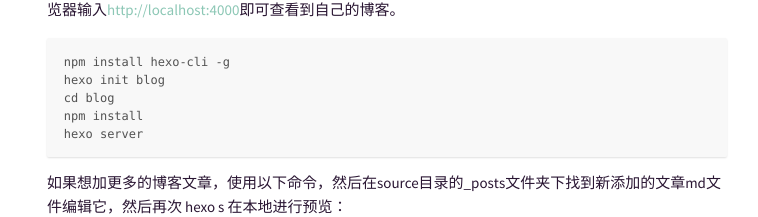
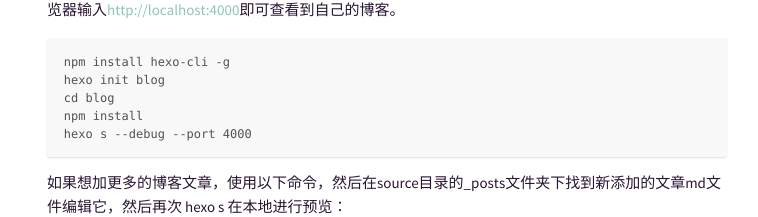
Before and after one commit to umatobu/umatobu.github.io, a plain HTML site: page 2019/10/14/使用Hexo框架搭建GitHub博客/index.html in a window 1280 px wide. Shown: the part 1354-1571 px from the top of the page, without its empty margins (253-1011 px from the left). Drawn offline with Linux system fonts and the light colour scheme.

Commit message:
Site updated: 2019-10-14 15:13:47

```diff
--- a/2019/10/14/使用Hexo框架搭建GitHub博客/index.html
+++ b/2019/10/14/使用Hexo框架搭建GitHub博客/index.html
@@ -74,7 +74,7 @@
 
 <p>然后npm命令替换为cnpm就可以愉快的安装npm包了~</p>
 <h2 id="本地搭建"><a href="#本地搭建" class="headerlink" title="本地搭建"></a>本地搭建</h2><p>更为详细的命令，例如开启debug调试、指定端口等等，请查看<a href="https://hexo.io/zh-cn/" target="_blank" rel="noopener">Hexo官网</a>的<a href="https://hexo.io/zh-cn/docs/" target="_blank" rel="noopener">文档</a>。运行以下命令，在浏览器输入<a href="http://localhost:4000" target="_blank" rel="noopener">http://localhost:4000</a>即可查看到自己的博客。</p>
-<figure class="highlight plain"><table><tr><td class="gutter"><pre><span class="line">1</span><br><span class="line">2</span><br><span class="line">3</span><br><span class="line">4</span><br><span class="line">5</span><br></pre></td><td class="code"><pre><span class="line">npm install hexo-cli -g</span><br><span class="line">hexo init blog</span><br><span class="line">cd blog</span><br><span class="line">npm install</span><br><span class="line">hexo server</span><br></pre></td></tr></table></figure>
+<figure class="highlight plain"><table><tr><td class="gutter"><pre><span class="line">1</span><br><span class="line">2</span><br><span class="line">3</span><br><span class="line">4</span><br><span class="line">5</span><br></pre></td><td class="code"><pre><span class="line">npm install hexo-cli -g</span><br><span class="line">hexo init blog</span><br><span class="line">cd blog</span><br><span class="line">npm install</span><br><span class="line">hexo s --debug --port 4000</span><br></pre></td></tr></table></figure>
 
 <p>如果想加更多的博客文章，使用以下命令，然后在source目录的_posts文件夹下找到新添加的文章md文件编辑它，然后再次 hexo s 在本地进行预览：</p>
 <figure class="highlight plain"><table><tr><td class="gutter"><pre><span class="line">1</span><br></pre></td><td class="code"><pre><span class="line">hexo new &quot;postName&quot;</span><br></pre></td></tr></table></figure>
```
